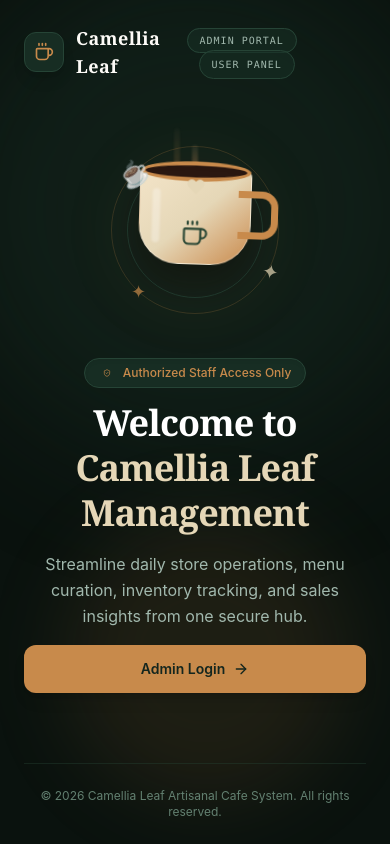
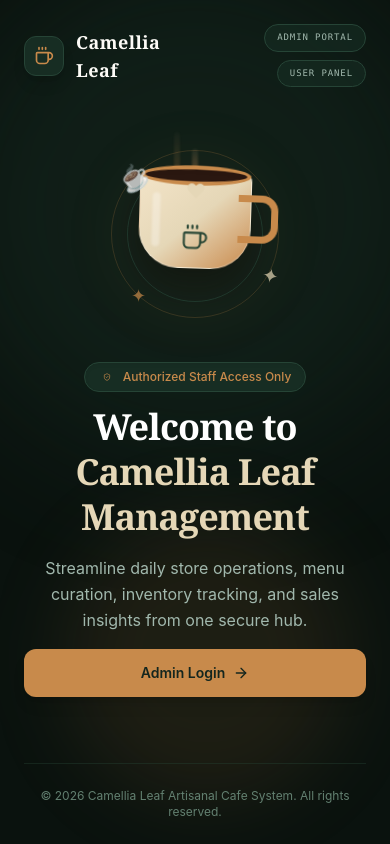
Before and after one commit to wdvaibhav15/TeaShop, a React (Vite) app in the folder admin/: page / in a window 390 px wide. Built offline with nearby package versions, Linux system fonts and the light colour scheme.

Commit message:
button fix for admin

```diff
--- a/admin/src/pages/AdminWelcome.jsx
+++ b/admin/src/pages/AdminWelcome.jsx
@@ -1,10 +1,5 @@
-
 import React from "react";
-import {
-  Coffee,
-  ArrowRight,
-  ShieldCheck,
-} from "lucide-react";
+import { Coffee, ArrowRight, ShieldCheck } from "lucide-react";
 import { useNavigate } from "react-router-dom";
 
 const AdminWelcome = () => {
@@ -12,7 +7,6 @@ const AdminWelcome = () => {
 
   return (
     <div className="min-h-screen bg-[#0A120E] text-[#F3EFE6] flex flex-col justify-between p-6 relative overflow-hidden font-sans">
-
       {/* Background Decorative Glows */}
       <div className="absolute top-1/4 left-1/2 -translate-x-1/2 -translate-y-1/2 w-[500px] h-[500px] bg-[#1E3E30]/30 rounded-full blur-3xl pointer-events-none" />
 
@@ -75,30 +69,33 @@ const AdminWelcome = () => {
           </span>
         </div>
 
-        <div>
+
+<div className="ml-auto flex flex-wrap items-center justify-end gap-2 sm:gap-3">
   <span
-
-          className="text-[10px] sm:text-xs font-mono tracking-widest text-[#A1B8AD] uppercase bg-[#172D23]/60 px-3 py-1.5 rounded-full border border-[#264436] whitespace-nowrap">
+    className="cursor-pointer whitespace-nowrap rounded-full border border-[#264436] bg-[#172D23]/60 px-3 py-1.5 font-mono text-[9px] tracking-widest text-[#A1B8AD] uppercase transition-all duration-300 hover:border-[#B77B3F] hover:bg-[#B77B3F] hover:text-[#14261E] sm:text-xs"
+  >
     Admin Portal
   </span>
 
   <button
-  onClick={() => window.location.href = import.meta.env.VITE_CLIENT_URL}
-  className="cursor-pointer ml-3 text-[10px] text-semibold sm:text-xs font-mono tracking-widest text-[#A1B8AD] uppercase bg-[#172D23]/60 hover:bg-[#B77B3F] hover:text-[#14261E] px-3 py-1.5 rounded-full border border-[#264436] whitespace-nowrap"
+    onClick={() => {
+      window.location.href = import.meta.env.VITE_CLIENT_URL;
+    }}
+    className="cursor-pointer whitespace-nowrap rounded-full border border-[#264436] bg-[#172D23]/60 px-3 py-1.5 font-mono text-[9px] tracking-widest text-[#A1B8AD] uppercase transition-all duration-300 hover:border-[#B77B3F] hover:bg-[#B77B3F] hover:text-[#14261E] sm:text-xs"
   >
     User Panel
   </button>
 </div>
+
       </header>
 
       {/* Main Content */}
       <main className="w-full max-w-2xl mx-auto text-center z-10 my-auto py-10 sm:py-0">
-
         {/* Animated Coffee Cup */}
         <div className="relative mx-auto mb-8 w-48 h-48 sm:w-60 sm:h-60 flex items-center justify-center">
-
           {/* Background Glow */}
-          <div className="coffee-glow absolute inset-5 rounded-full bg-[#C88A4B]/20 blur-2xl"
+          <div
+            className="coffee-glow absolute inset-5 rounded-full bg-[#C88A4B]/20 blur-2xl"
             style={{
               animation: "glowPulse 3s ease-in-out infinite",
             }}
@@ -132,7 +129,6 @@ const AdminWelcome = () => {
           >
             {/* Cup Body */}
             <div className="relative w-28 h-24 sm:w-36 sm:h-28 rounded-b-[2.5rem] rounded-t-lg bg-gradient-to-br from-[#F3E4C8] via-[#E5D7B7] to-[#C88A4B] shadow-[0_18px_35px_rgba(0,0,0,0.4)] border border-[#FDFBF7]/30">
-
               {/* Coffee Surface */}
               <div className="absolute -top-2 left-0 right-0 h-5 rounded-[50%] bg-[#2A1710] border-[4px] border-[#C88A4B] shadow-inner" />
 
@@ -178,16 +174,13 @@ const AdminWelcome = () => {
         <h1 className="text-4xl sm:text-5xl font-serif font-bold tracking-tight text-white mb-4 leading-tight">
           Welcome to
           <br />
-          <span className="text-[#E5D7B7]">
-            Camellia Leaf Management
-          </span>
+          <span className="text-[#E5D7B7]">Camellia Leaf Management</span>
         </h1>
 
         {/* Description */}
         <p className="text-base sm:text-lg text-[#A1B8AD] max-w-lg mx-auto leading-relaxed mb-4">
-          Streamline daily store operations, menu curation,
-          inventory tracking, and sales insights from one
-          secure hub.
+          Streamline daily store operations, menu curation, inventory tracking,
+          and sales insights from one secure hub.
         </p>
 
         {/* Login Button */}
@@ -206,8 +199,8 @@ const AdminWelcome = () => {
       {/* Footer */}
       <footer className="w-full max-w-5xl mx-auto text-center text-xs text-[#638071] z-10 pt-6 border-t border-[#264436]/40">
         <p>
-          © {new Date().getFullYear()} Camellia Leaf Artisanal Cafe System.
-          All rights reserved.
+          © {new Date().getFullYear()} Camellia Leaf Artisanal Cafe System. All
+          rights reserved.
         </p>
       </footer>
     </div>
```
Also changed, not shown: 1 other file (tests, documents, lock files or other folders). Lines whose indentation alone changed are shown as unchanged.
